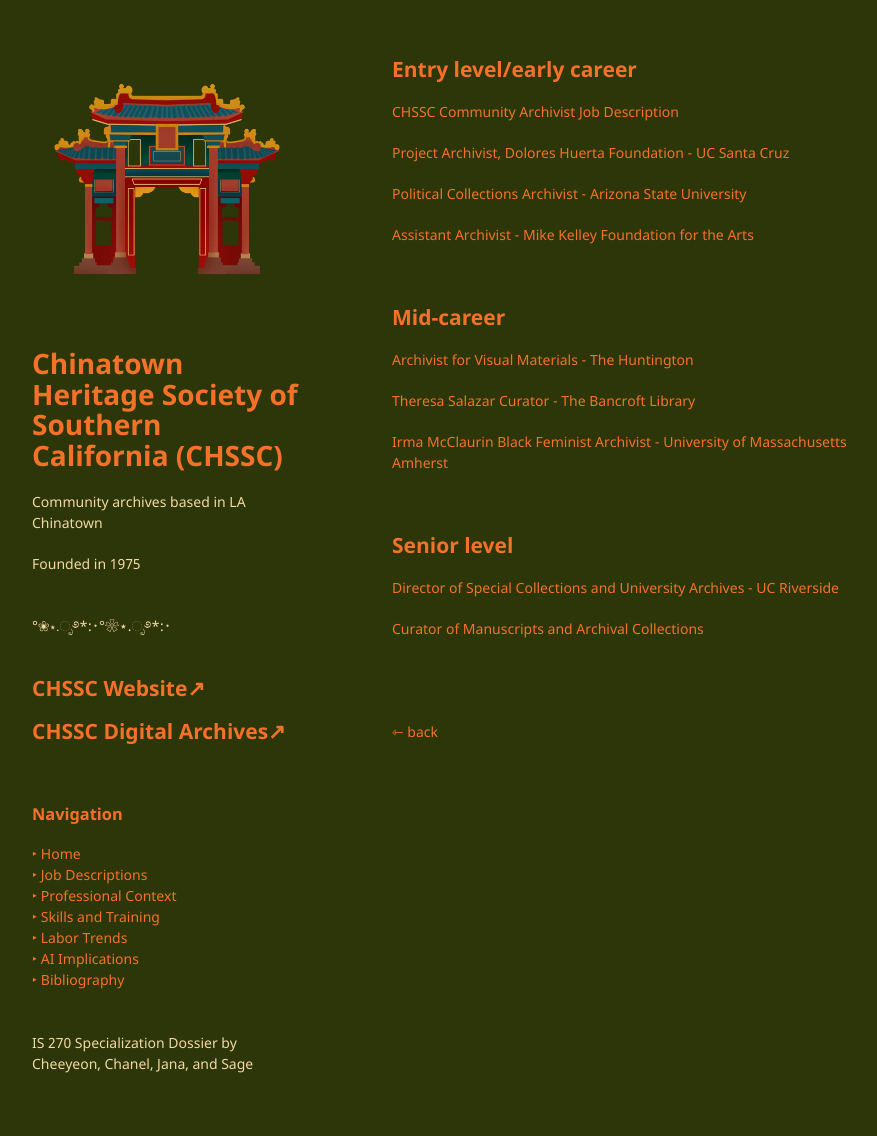
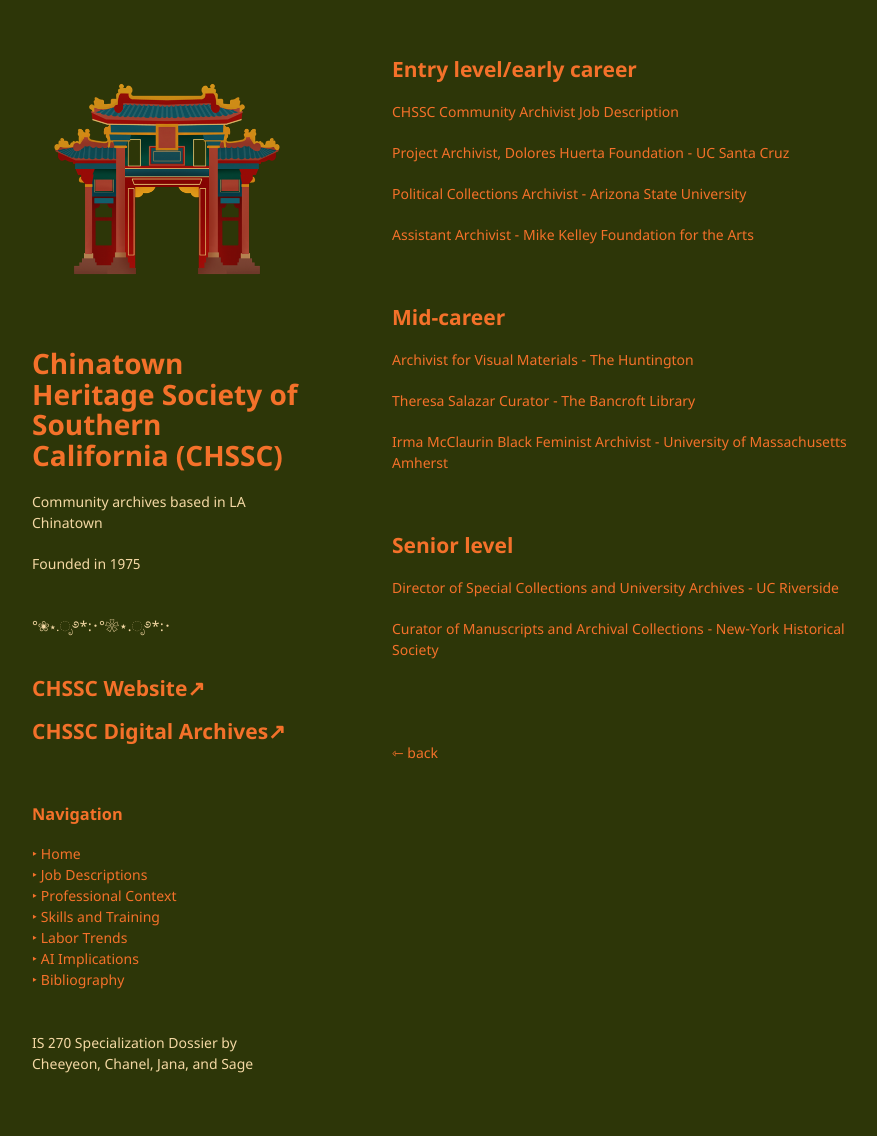
Before and after one commit to chaanelly/IS270-CHSSC, a Jekyll site: the page built from pages/community-archivist.md, in a window 1280 px wide. Shown: the whole page, without its empty margins (178-1055 px from the left). Built offline with Jekyll 4.4.1, drawn with Linux system fonts in a browser that asks for light colours; our own code applies the rules of GitHub Pages for plain Markdown files.

Commit message:
Update community-archivist.md

```diff
--- a/pages/community-archivist.md
+++ b/pages/community-archivist.md
@@ -24,7 +24,7 @@
 
 [Director of Special Collections and University Archives - UC Riverside](https://turtledurdle.github.io/IS270-CHSSC/Director-SC-UCR.pdf)
 
-[Curator of Manuscripts and Archival Collections](https://turtledurdle.github.io/IS270-CHSSC/curator-of-manuscripts-archival-collections-nyhs.pdf)
+[Curator of Manuscripts and Archival Collections - New-York Historical Society](https://turtledurdle.github.io/IS270-CHSSC/curator-of-manuscripts-archival-collections-nyhs.pdf)
 
 <br>
 <br>
```
